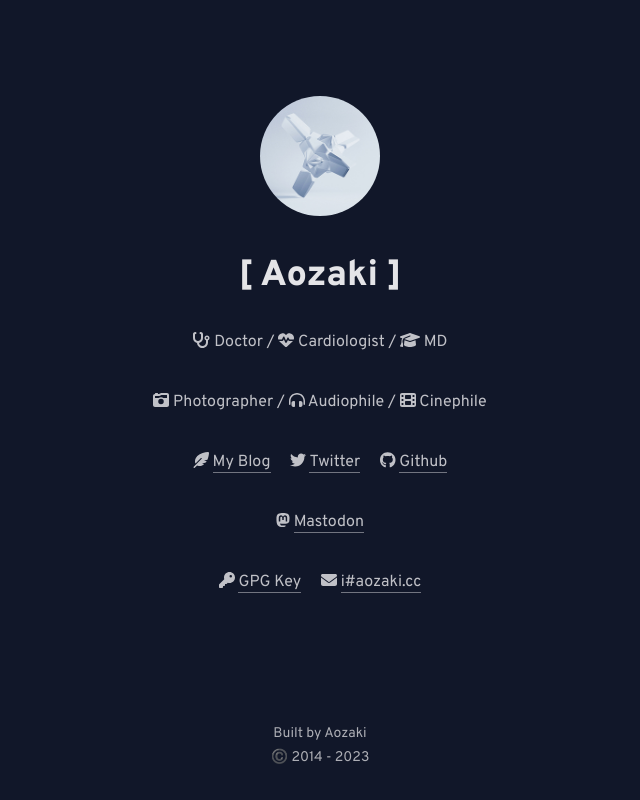
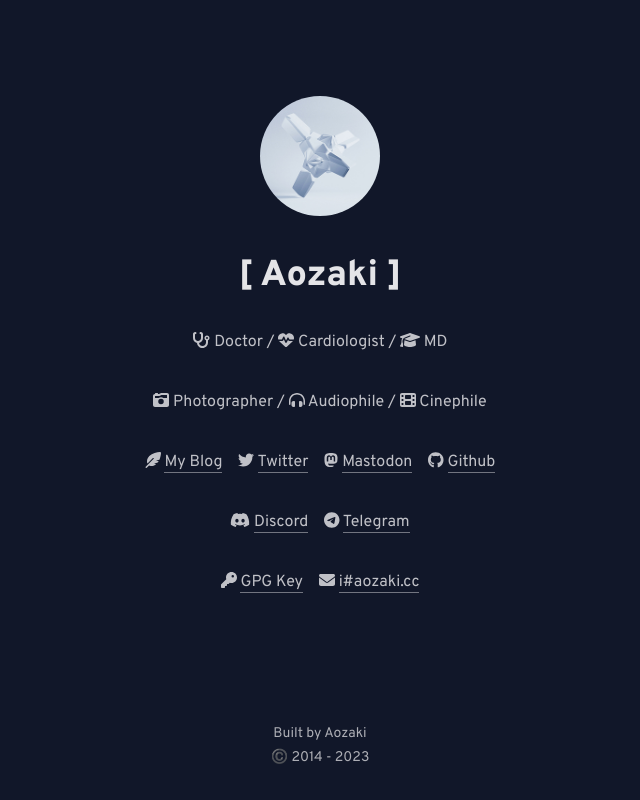
Before and after one commit to aozaki-kuro/aozaki.cc, a Next.js app: page / in a window 1280 px wide. Shown: the whole page, without its empty margins (320-960 px from the left). Built offline with nearby package versions, Linux system fonts and the light colour scheme.

Commit message:
update: new links

```diff
--- a/components/Main.tsx
+++ b/components/Main.tsx
@@ -15,7 +15,9 @@ import {
 import {
   faTwitter,
   faGithub,
-  faMastodon
+  faMastodon,
+  faDiscord,
+  faTelegram
 } from '@fortawesome/free-brands-svg-icons'
 
 const Main = () => {
@@ -54,7 +56,7 @@ const Main = () => {
           <Link href="https://blog.aozaki.cc/" className="">
             My Blog
           </Link>
-          <span className="px-2"> </span>
+          <span className="px-2" />
           <FontAwesomeIcon icon={faTwitter} />{' '}
           <Link
             href="https://twitter.com/Aozaki__"
@@ -64,7 +66,17 @@ const Main = () => {
           >
             Twitter
           </Link>
-          <span className="px-2"> </span>
+          <span className="px-2" />
+          <FontAwesomeIcon icon={faMastodon} />{' '}
+          <Link
+            href="https://m.cmx.im/@aozaki"
+            target="_blank"
+            rel="me noopener noreferrer"
+            className=""
+          >
+            Mastodon
+          </Link>
+          <span className="px-2" />
           <FontAwesomeIcon icon={faGithub} />{' '}
           <Link
             href="https://github.com/aozaki-kuro"
@@ -80,14 +92,24 @@ const Main = () => {
       {/* Social Links */}
       <div className="bg-night-blue text-center">
         <p className="mt-3 md:mt-8">
-          <FontAwesomeIcon icon={faMastodon} />{' '}
+          <FontAwesomeIcon icon={faDiscord} />{' '}
           <Link
-            href="https://m.cmx.im/@aozaki"
+            href="https://discordapp.com/users/475458794760175636"
             target="_blank"
             rel="me noopener noreferrer"
             className=""
           >
-            Mastodon
+            Discord
+          </Link>
+          <span className="px-2" />
+          <FontAwesomeIcon icon={faTelegram} />{' '}
+          <Link
+            href="https://t.me/aozaki_ch"
+            target="_blank"
+            rel="me noopener noreferrer"
+            className=""
+          >
+            Telegram
           </Link>
         </p>
 
@@ -101,7 +123,7 @@ const Main = () => {
           >
             GPG Key
           </Link>
-          <span className="px-2"> </span>
+          <span className="px-2" />
           <FontAwesomeIcon icon={faEnvelope} />{' '}
           <Link href="mailto:i@aozaki.cc">i#aozaki.cc</Link>
         </p>
```
